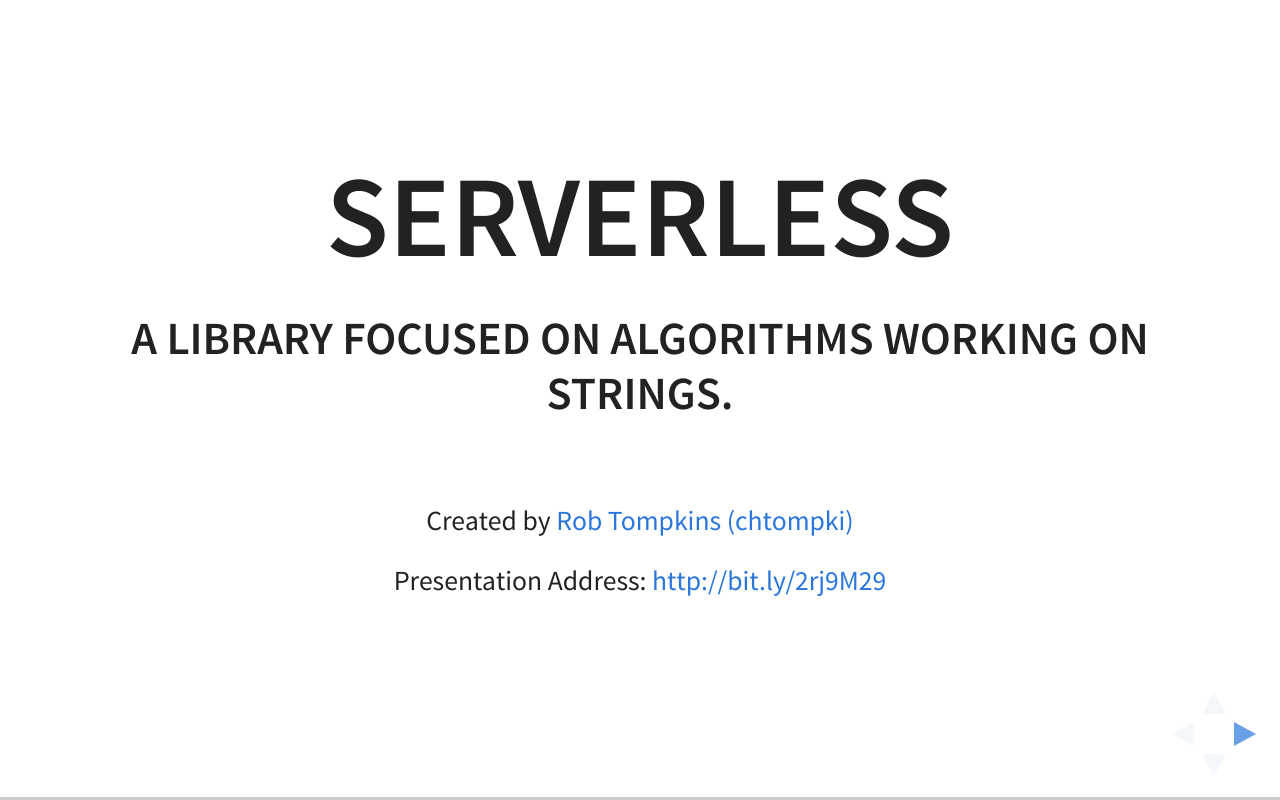
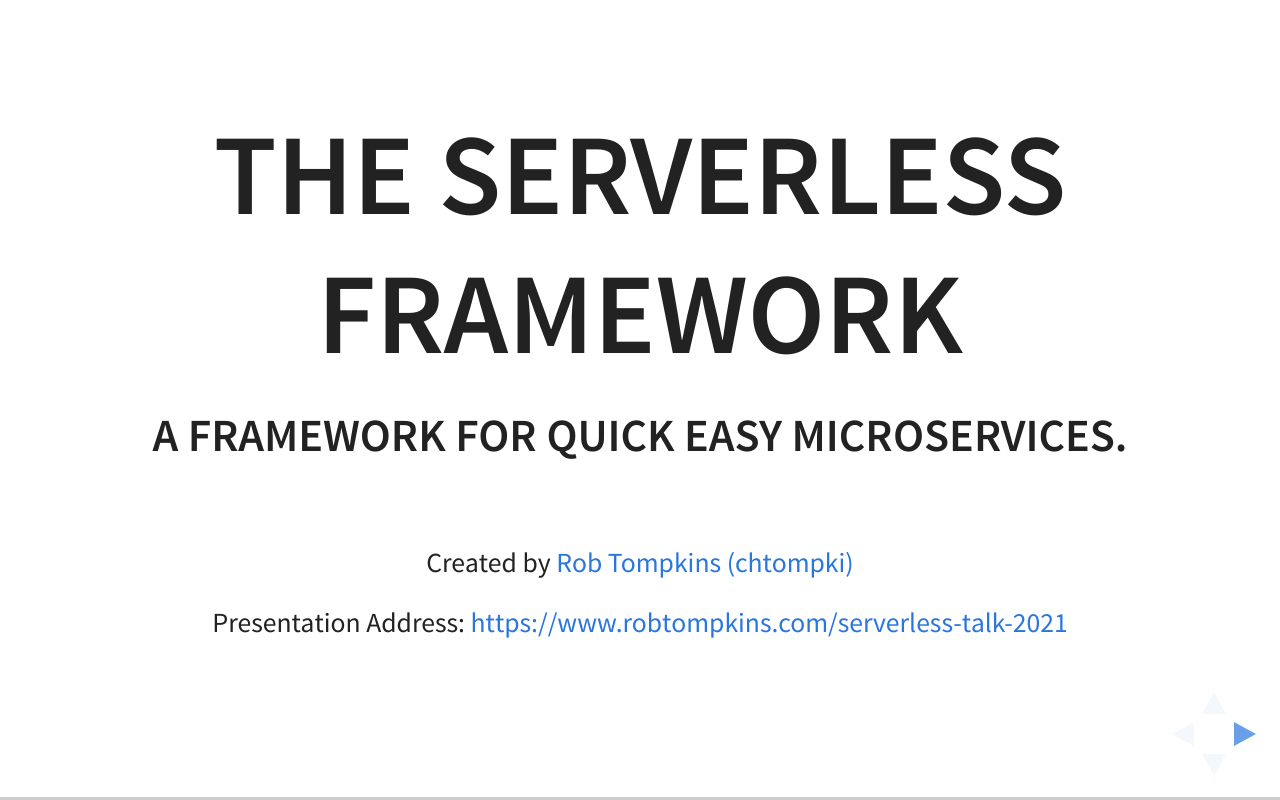
Before and after one commit to chtompki/serverless-talk-2021, a website: page index.html in a window 1280 px wide. Drawn offline with nearby package versions, Linux system fonts and the light colour scheme; some packages are replaced by stand-ins of ours.

Commit message:
update: title and who I am slide

```diff
--- a/index.html
+++ b/index.html
@@ -34,14 +34,14 @@
 <div class="reveal">
     <div class="slides">
         <section>
-            <h1>Serverless</h1>
-            <h4>A library focused on algorithms working on strings.</h4>
+            <h1>The Serverless Framework</h1>
+            <h4>A framework for quick easy microservices.</h4>
             <br>
                 <small>Created by
                     <a href="https://github.com/chtompki">
                         Rob Tompkins (chtompki)</a></small><br/>
-                <small>Presentation Address: <a href="http://bit.ly/2rj9M29">
-                    http://bit.ly/2rj9M29</a></small>
+                <small>Presentation Address: <a href="https://www.robtompkins.com/serverless-talk-2021">
+                    https://www.robtompkins.com/serverless-talk-2021</a></small>
             </p>
 
         </section>
@@ -51,9 +51,9 @@
             <ul>
                 <li class="fragment"><a href="mailto:chtompki@apache.org">chtompki@apache.org</a>
                 </li>
+                <li class="fragment">Software Developer (DevOps, Java, Python, TypeScript)</li>
                 <li class="fragment">Apache Commons Committer</li>
-                <li class="fragment">Apache Commons Text Release Manager</li>
-                <li class="fragment">Software Developer (Java, DevOps)</li>
+                <li class="fragment">Apache Member, and Jakarta EE Relations Manager</li>
                 <li class="fragment">Mathematician/Logician (?, sure why not).</li>
             </ul>
         </section>
```
